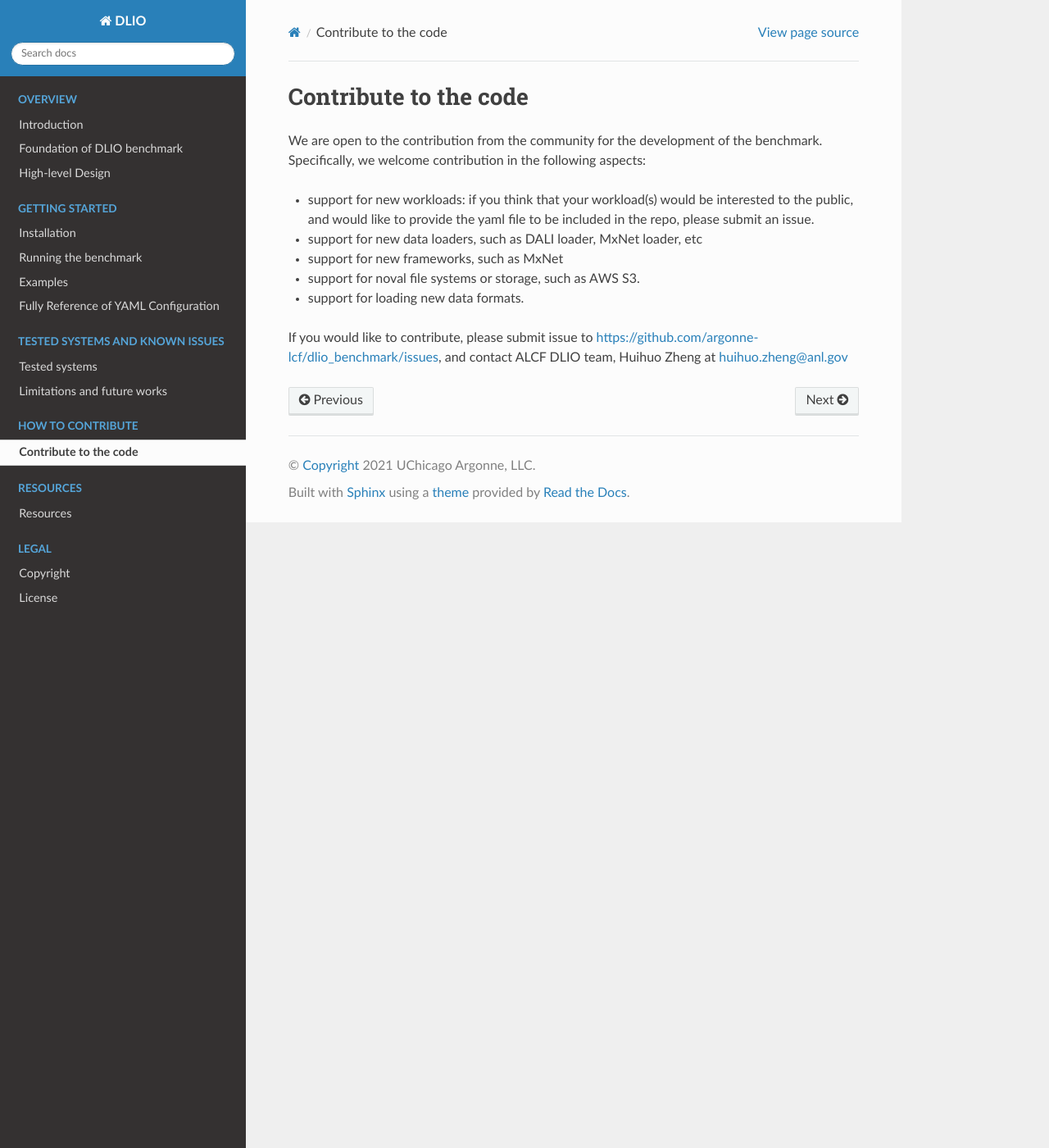
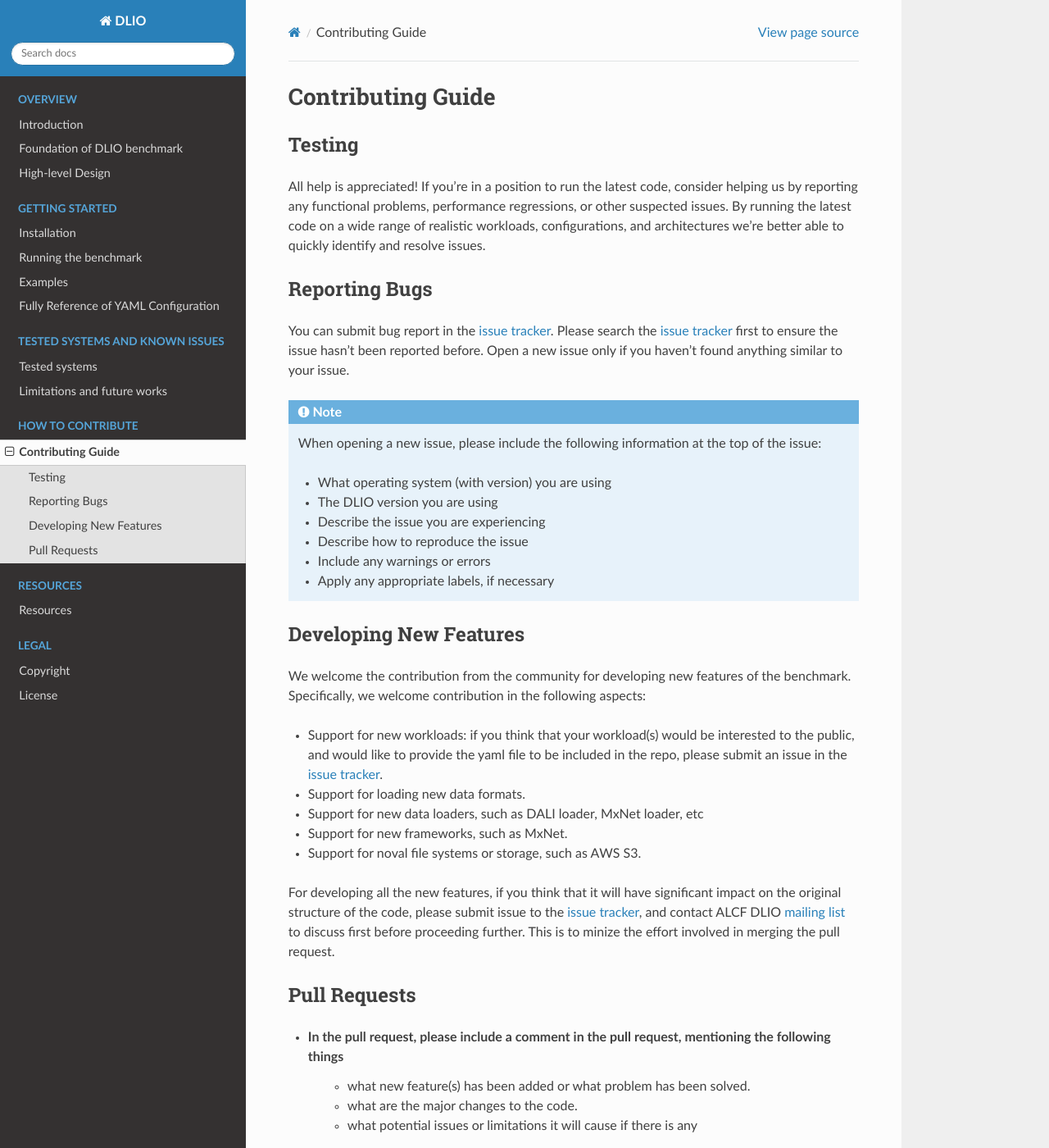
Before and after one commit to argonne-lcf/dlio_benchmark, a Sphinx documentation site: the page built from docs/source/contribute.rst, in a window 1280 px wide and 1400 px high. Shown: the whole window at 82% size. Built offline with Sphinx 7.4.7 and the Read the Docs theme 2.0.0, drawn with Linux system fonts in a browser that asks for light colours; some of the changed text lies outside the part shown.

Commit message:
1 - Reorganized contents in docs/   2 - Add a configuration section in the YAML file for profiling.

```diff
--- a/docs/source/contribute.rst
+++ b/docs/source/contribute.rst
@@ -1,11 +1,52 @@
-Contribute to the code
+Contributing Guide
 ========================
-We are open to the contribution from the community for the development of the benchmark. Specifically, we welcome contribution in the following aspects:
 
-* support for new workloads: if you think that your workload(s) would be interested to the public, and would like to provide the yaml file to be included in the repo, please submit an issue.
-* support for new data loaders, such as DALI loader, MxNet loader, etc
-* support for new frameworks, such as MxNet
-* support for noval file systems or storage, such as AWS S3.
-* support for loading new data formats.
+Testing
+------------------------
+All help is appreciated! If you're in a position to run the latest code, consider helping us by reporting any functional problems, performance regressions, or other suspected issues. By running the latest code on a wide range of realistic workloads, configurations, and architectures we're better able to quickly identify and resolve issues.
 
-If you would like to contribute, please submit issue to https://github.com/argonne-lcf/dlio_benchmark/issues, and contact ALCF DLIO team, Huihuo Zheng at huihuo.zheng@anl.gov
+Reporting Bugs
+-----------------
+You can submit bug report in the `issue tracker`_.  Please search the `issue tracker`_ first to ensure the issue hasn't been reported before. Open a new issue only if you haven't found anything similar to your issue.
+
+.. note::
+
+    When opening a new issue, please include the following information at the top of the issue:
+
+    * What operating system (with version) you are using
+    * The DLIO version you are using
+    * Describe the issue you are experiencing
+    * Describe how to reproduce the issue
+    * Include any warnings or errors
+    * Apply any appropriate labels, if necessary
+
+Developing New Features
+------------------------
+We welcome the contribution from the community for developing new features of the benchmark. Specifically, we welcome contribution in the following aspects:
+
+* Support for new workloads: if you think that your workload(s) would be interested to the public, and would like to provide the yaml file to be included in the repo, please submit an issue in the `issue tracker`_.
+* Support for loading new data formats.
+* Support for new data loaders, such as DALI loader, MxNet loader, etc
+* Support for new frameworks, such as MxNet.
+* Support for noval file systems or storage, such as AWS S3.
+
+For developing all the new features, if you think that it will have significant impact on the original structure of the code, please submit issue to the `issue tracker`_, and contact ALCF DLIO `mailing list`_ to discuss first before proceeding further. This is to minize the effort involved in merging the pull request.
+
+
+Pull Requests
+------------------------
+* In the pull request, please include a comment in the pull request, mentioning the following things
+    - what new feature(s) has been added or what problem has been solved.
+    - what are the major changes to the code.
+    - what potential issues or limitations it will cause if there is any
+* All pull requests must be based on the current main branch and apply without conflicts.
+* Try to keep pull requests simple. Simple code with comments is much easier to review and approve.
+* Test cases should be provided when appropriate.
+* If your pull request improves performance, please include some benchmark results.
+* The pull request must pass all regression tests before being accepted.
+* All proposed changes must be approved by a DLIO project member.
+
+.. explicit external hyperlink targets
+
+.. _mailing list: huihuo.zheng@anl.gov
+.. _issue tracker: https://github.com/argonne-lcf/dlio_benchmark/issues
```
Also changed, not shown: docs/source/install.rst (added, +11 -0 lines), docs/source/run.rst (added, +55 -0 lines).
